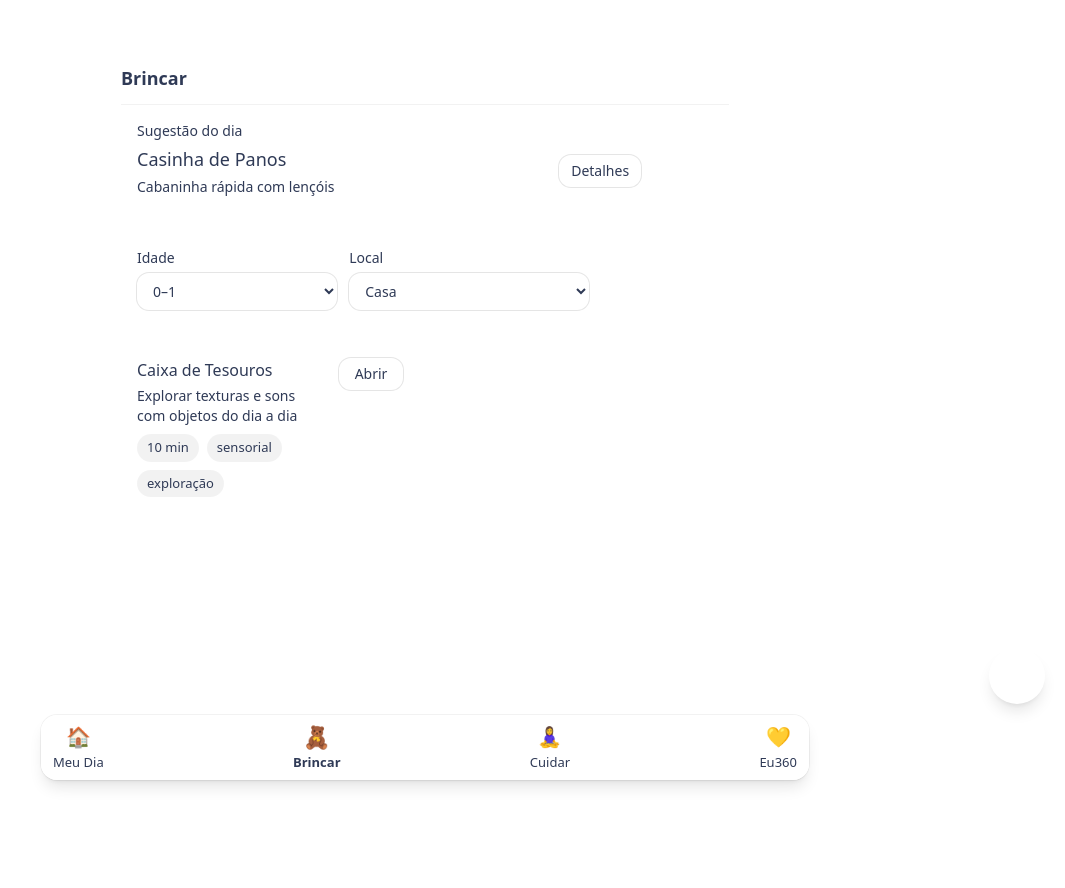
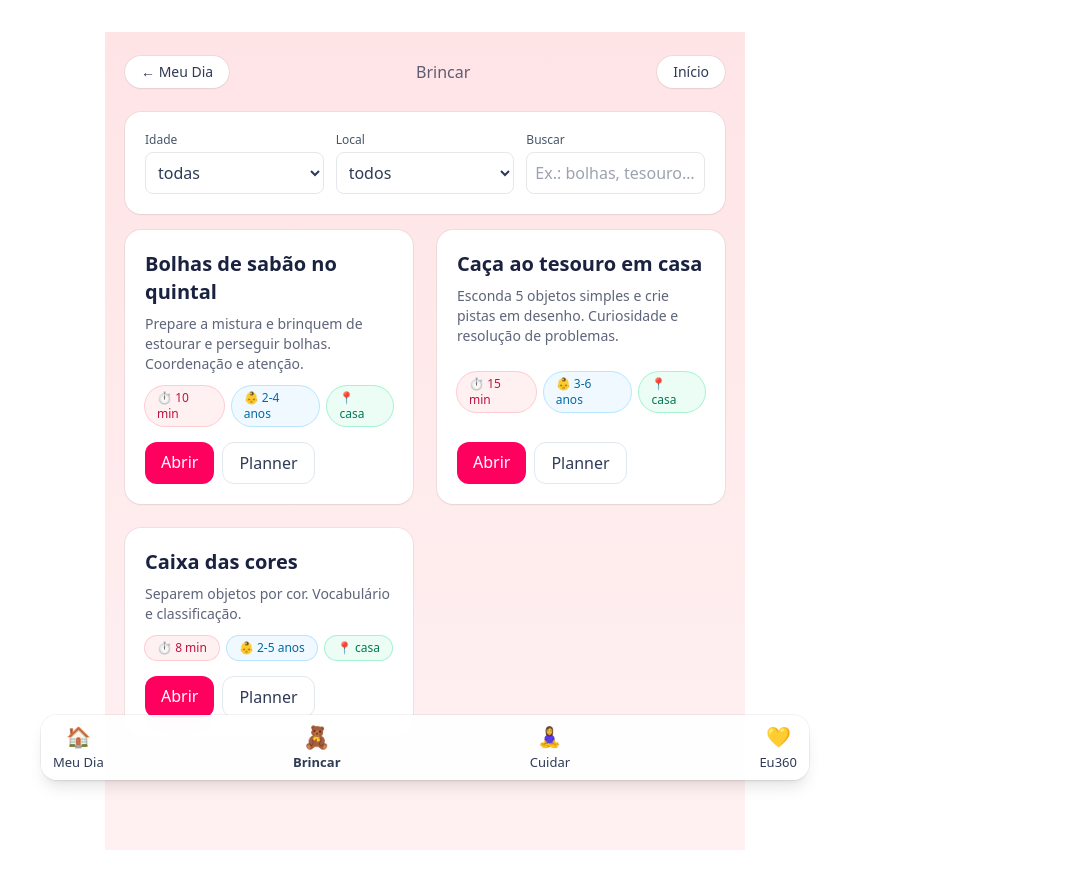
Before and after one commit to simonebrusco/materna360-app, a Next.js app in the folder materna360_starter/: page /brincar in a window 1280 px wide. Shown: the top 888 px of the page, without its empty margins (215-1280 px from the left). Before the commit the page ends 800 px from the top, so only its background shows below. Built offline with nearby package versions, Linux system fonts and the light colour scheme.

Commit message:
Update page.jsx

```diff
--- a/materna360_starter/app/brincar/page.jsx
+++ b/materna360_starter/app/brincar/page.jsx
@@ -1,282 +1,152 @@
-// materna360_starter/app/brincar/page.jsx
+// app/brincar/page.jsx
 "use client";
 
+import Link from "next/link";
 import { useMemo, useState } from "react";
-import Link from "next/link";
+import activities, { toActivityHref } from "@/lib/activities/index.js";
+import { filterByAge, filterByPlace } from "@/lib/activities/helpers.js";
 
-import AppBar from "../../components/AppBar";
-import GlassCard from "../../components/GlassCard";
+const AGE_OPTIONS = ["todas", "2-4", "3-6", "2-5", "livre"];
+const PLACE_OPTIONS = ["todos", "casa", "fora"];
 
-import * as Acts from "../../lib/activities";
-import { addPlannerItem } from "../../lib/planner";
-import { toast } from "../../lib/toast";
+export default function BrincarPage() {
+  const [age, setAge] = useState("todas");
+  const [place, setPlace] = useState("todos");
+  const [q, setQ] = useState("");
 
-const ACTIVITIES = Array.isArray(Acts.ACTIVITIES) ? Acts.ACTIVITIES : (Acts.activities || []);
-const AGE_BUCKETS = Acts.AGE_BUCKETS || [
-  { id: "0-1", label: "0–1" },
-  { id: "2-3", label: "2–3" },
-  { id: "4-5", label: "4–5" },
-  { id: "6-7", label: "6–7" },
-  { id: "8+",  label: "8+"  },
-];
-const PLACES = Acts.PLACES || [
-  { id: "casa",        label: "Casa" },
-  { id: "parque",      label: "Parque" },
-  { id: "escola",      label: "Escola" },
-  { id: "ao-ar-livre", label: "Ao ar livre" },
-];
-
-function safeFilterActivities(params) {
-  if (typeof Acts.filterActivities === "function") return Acts.filterActivities(params) || [];
-  const { age, place } = params;
-  return ACTIVITIES.filter(a => {
-    const okAge   = !a.ages   || a.ages.includes(age);
-    const okPlace = !a.places || a.places.includes(place);
-    return okAge && okPlace;
-  });
-}
-
-function Badge({ children }) {
-  return (
-    <span className="rounded-full bg-black/5 text-[13px] px-2.5 py-1">
-      {children}
-    </span>
+  const filtered = useMemo(() => {
+    let list = activities;
+    if (age !== "todas") list = filterByAge(list, age);
+    if (place !== "todos") list = filterByPlace(list, place);
+    if (q.trim()) {
+      const term = q.toLowerCase();
+      list = list.filter(
+        (a) =>
+          a.title.toLowerCase().includes(term) ||
+          (a.desc || "").toLowerCase().includes(term)
       );
     }
-
-// Ideias rápidas (geradas conforme idade/local)
-function quickIdeas(age, place) {
-  const base = {
-    "0-1": ["Explorar texturas com panos", "Cantiga com toques suaves", "Olhar figuras grandes"],
-    "2-3": ["Caça às cores pela casa", "Construir uma torre de 6 blocos", "Pintura com água no muro"],
-    "4-5": ["História maluca em 5 frases", "Pista de fita crepe", "Jogo de rimas"],
-    "6-7": ["Labirinto com cordas (leve)", "Mapa do tesouro do quarto", "Teatro com bonecos"],
-    "8+":  ["HQ rápida em 4 quadros", "Desafio de origami simples", "Coreografia de 30 segundos"],
-  }[age] || ["Brincadeira livre guiada", "Desenho de observação", "Jogo de mímica"];
-
-  const localHint = {
-    "casa": "que caiba no espaço da sala",
-    "parque": "aproveitando gramado/bancos",
-    "escola": "em duplas ou trio",
-    "ao-ar-livre": "com vento/sol à vista",
-  }[place];
-
-  return base.map((t) => (localHint ? `${t} (${localHint})` : t));
-}
-
-export default function BrincarPage() {
-  const defaultAge = AGE_BUCKETS[0]?.id ?? "2-3";
-  const defaultPlace = PLACES[0]?.id ?? "casa";
-
-  const [age, setAge] = useState(defaultAge);
-  const [place, setPlace] = useState(defaultPlace);
-  const [showQuick, setShowQuick] = useState(false);
-  const [myIdea, setMyIdea] = useState("");
-
-  const suggestion = useMemo(() => {
-    const len = ACTIVITIES.length || 1;
-    const idx = Math.floor(0.37 * len) % len;
-    return ACTIVITIES[idx] ?? {
-      slug: "surpresa",
-      title: "Atividade surpresa",
-      subtitle: "Divirtam-se juntas por alguns minutos.",
-    };
-  }, []);
-
-  const list = useMemo(() => safeFilterActivities({ age, place }).slice(0, 12), [age, place]);
-
-  function saveToPlanner(title) {
-    if (!title) return;
-    addPlannerItem("filhos", title);
-    toast("Atividade salva no Planner 💾");
-    if (typeof window !== "undefined") {
-      window.dispatchEvent(new CustomEvent("m360:win", { detail: { type: "badge", name: "Exploradora" } }));
-    }
-  }
-
-  const ideas = useMemo(() => quickIdeas(age, place), [age, place]);
+    return list;
+  }, [age, place, q]);
 
   return (
-    <main className="mx-auto max-w-3xl px-4 py-5">
-      <AppBar title="Brincar" />
-
-      {/* Sugestão do dia */}
-      <GlassCard className="p-4 mb-4">
-        <div className="text-sm text-[var(--ink-soft)] mb-1">Sugestão do dia</div>
-        <div className="flex items-center justify-between gap-4">
-          <div className="min-w-0">
-            <div className="text-lg font-medium truncate">{suggestion.title}</div>
-            {suggestion.subtitle && (
-              <div className="text-sm text-[var(--ink-soft)] mt-1 truncate">{suggestion.subtitle}</div>
-            )}
+    <main className="min-h-screen bg-gradient-to-b from-rose-100 to-rose-50">
+      <header className="mx-auto max-w-5xl px-5 pt-6 flex items-center justify-between">
+        <Link
+          href="/meu-dia"
+          className="rounded-full bg-white px-4 py-1.5 text-sm ring-1 ring-black/5 shadow-sm"
+        >
+          ← Meu Dia
+        </Link>
+        <div className="text-sm md:text-base font-medium text-[#1A2240]/70">
+          Brincar
         </div>
-          <div className="flex gap-2 shrink-0">
-            {suggestion.slug && (
         <Link
-                href={`/brincar/${suggestion.slug}`}
-                className="rounded-xl bg-white ring-1 ring-black/10 px-3 py-1.5 text-sm"
+          href="/"
+          className="rounded-full bg-white px-4 py-1.5 text-sm ring-1 ring-black/5 shadow-sm"
         >
-                Detalhes
+          Início
         </Link>
-            )}
-            <button
-              onClick={() => saveToPlanner(suggestion.title)}
-              className="rounded-xl bg-[var(--brand)] text-white px-3 py-1.5 text-sm"
-            >
-              Salvar
-            </button>
-          </div>
-        </div>
-      </GlassCard>
+      </header>
 
       {/* Filtros */}
-      <GlassCard className="p-4 mb-4">
-        <div className="flex flex-wrap gap-3 items-end">
-          <div className="grow min-w-[160px]">
-            <label className="text-sm text-[var(--ink-soft)]">Idade</label>
+      <section className="mx-auto max-w-5xl px-5 pt-6">
+        <div className="rounded-2xl bg-white ring-1 ring-black/5 shadow-sm p-4 md:p-5">
+          <div className="grid grid-cols-1 md:grid-cols-3 gap-3">
+            <label className="flex flex-col gap-1">
+              <span className="text-xs text-slate-600">Idade</span>
               <select
                 value={age}
                 onChange={(e) => setAge(e.target.value)}
-              className="mt-1 w-full rounded-xl bg-white ring-1 ring-black/10 px-3 py-2 text-sm"
+                className="rounded-lg border p-2 bg-white"
               >
-              {AGE_BUCKETS.map((a) => (
-                <option key={a.id} value={a.id}>{a.label}</option>
+                {AGE_OPTIONS.map((o) => (
+                  <option key={o} value={o}>
+                    {o}
+                  </option>
                 ))}
               </select>
-          </div>
+            </label>
 
-          <div className="grow min-w-[160px]">
-            <label className="text-sm text-[var(--ink-soft)]">Local</label>
+            <label className="flex flex-col gap-1">
+              <span className="text-xs text-slate-600">Local</span>
               <select
                 value={place}
                 onChange={(e) => setPlace(e.target.value)}
-              className="mt-1 w-full rounded-xl bg-white ring-1 ring-black/10 px-3 py-2 text-sm"
+                className="rounded-lg border p-2 bg-white"
               >
-              {PLACES.map((p) => (
-                <option key={p.id} value={p.id}>{p.label}</option>
+                {PLACE_OPTIONS.map((o) => (
+                  <option key={o} value={o}>
+                    {o}
+                  </option>
                 ))}
               </select>
+            </label>
+
+            <label className="flex flex-col gap-1 md:col-span-1">
+              <span className="text-xs text-slate-600">Buscar</span>
+              <input
+                value={q}
+                onChange={(e) => setQ(e.target.value)}
+                placeholder="Ex.: bolhas, tesouro…"
+                className="rounded-lg border p-2 bg-white"
+              />
+            </label>
+          </div>
+        </div>
+      </section>
+
+      {/* Lista */}
+      <section className="mx-auto max-w-5xl px-5 pt-4 pb-28 grid grid-cols-1 md:grid-cols-2 gap-4 md:gap-6">
+        {filtered.map((a) => (
+          <article
+            key={a.id}
+            className="rounded-2xl bg-white ring-1 ring-black/5 shadow-sm p-4 md:p-5 flex flex-col justify-between"
+          >
+            <div>
+              <h3 className="text-lg md:text-xl font-semibold text-[#1A2240]">
+                {a.title}
+              </h3>
+              <p className="mt-2 text-sm text-[#1A2240]/70">{a.desc}</p>
             </div>
 
-          <div className="shrink-0">
-            <button
-              onClick={() => {/* useMemo já refiltra */}}
-              className="rounded-xl bg-[var(--brand)] text-white px-4 py-2 text-sm"
-            >
-              Gerar Ideias
-            </button>
-          </div>
+            <div className="mt-3 flex items-center gap-2 text-xs">
+              <span className="inline-flex items-center gap-1 rounded-full bg-rose-50 text-rose-700 px-3 py-1 ring-1 ring-rose-200">
+                ⏱️ {a.time} min
+              </span>
+              <span className="inline-flex items-center gap-1 rounded-full bg-sky-50 text-sky-700 px-3 py-1 ring-1 ring-sky-200">
+                👶 {a.age} anos
+              </span>
+              {a.place ? (
+                <span className="inline-flex items-center gap-1 rounded-full bg-emerald-50 text-emerald-700 px-3 py-1 ring-1 ring-emerald-200">
+                  📍 {a.place}
+                </span>
+              ) : null}
             </div>
 
-        {!list.length && (
-          <p className="text-sm text-[var(--ink-soft)] mt-3">
-            Use os filtros para ver ideias. Assim que você salvar uma atividade, ela aparece no Planner. 💛
-          </p>
-        )}
-      </GlassCard>
-
-      {/* Lista */}
-      <div className="grid grid-cols-1 md:grid-cols-2 gap-3">
-        {list.map((a) => (
-          <GlassCard key={a.slug || a.title} className="p-4">
-            <div className="flex items-start justify-between gap-3">
-              <div className="min-w-0">
-                <div className="text-base font-medium truncate">{a.title}</div>
-                {a.subtitle && <div className="text-sm text-[var(--ink-soft)] mt-1 line-clamp-2">{a.subtitle}</div>}
-
-                <div className="flex flex-wrap gap-2 mt-2">
-                  {a.duration && <Badge>{a.duration} min</Badge>}
-                  {Array.isArray(a.tags) && a.tags.slice(0, 3).map((t) => <Badge key={t}>{t}</Badge>)}
-                </div>
-              </div>
-
-              <div className="flex flex-col gap-2 shrink-0">
-                {a.slug && (
+            <div className="mt-4 flex gap-2">
               <Link
-                    href={`/brincar/${a.slug}`}
-                    className="rounded-xl bg-white ring-1 ring-black/10 px-3 py-1.5 text-sm text-center"
+                href={toActivityHref(a)}
+                className="px-4 py-2 rounded-xl bg-[#ff005e] text-white"
               >
                 Abrir
               </Link>
-                )}
-                <button
-                  onClick={() => saveToPlanner(a.title)}
-                  className="rounded-xl bg-[var(--brand)] text-white px-3 py-1.5 text-sm"
+              <Link
+                href="/meu-dia/planner"
+                className="px-4 py-2 rounded-xl bg-white border border-slate-200"
               >
-                  Salvar
-                </button>
+                Planner
+              </Link>
             </div>
-            </div>
-          </GlassCard>
+          </article>
         ))}
 
-        {!list.length && (
-          <GlassCard className="p-6 text-center text-[var(--ink-soft)]">
-            Nenhuma atividade para esse filtro por enquanto. Tente outro recorte de idade ou local. 🌿
-          </GlassCard>
-        )}
-      </div>
-
-      {/* FAB */}
-      <button
-        aria-label="Ideias rápidas"
-        onClick={() => setShowQuick(true)}
-        className="fixed bottom-24 right-5 rounded-full w-14 h-14 bg-[var(--brand)] text-white shadow-lg text-2xl"
-      >
-        +
-      </button>
-
-      {/* Painel de ideias rápidas */}
-      {showQuick && (
-        <div className="fixed inset-0 z-50">
-          {/* backdrop */}
-          <div className="absolute inset-0 bg-black/30" onClick={() => setShowQuick(false)} />
-          <div className="absolute left-1/2 -translate-x-1/2 bottom-20 w-[min(92vw,700px)]">
-            <GlassCard className="p-5">
-              <div className="flex items-start justify-between gap-3">
-                <div>
-                  <h3 className="text-lg font-semibold">Ideias rápidas</h3>
-                  <p className="text-sm text-[var(--ink-soft)]">Geradas para {AGE_BUCKETS.find(a=>a.id===age)?.label} • {PLACES.find(p=>p.id===place)?.label}</p>
-                </div>
-                <button onClick={() => setShowQuick(false)} className="rounded-xl bg-white ring-1 ring-black/10 px-3 py-1.5 text-sm">Fechar</button>
-              </div>
-
-              <div className="mt-3 space-y-2">
-                {ideas.slice(0,3).map((t) => (
-                  <div key={t} className="flex items-center justify-between gap-3 rounded-xl bg-white ring-1 ring-black/10 px-3 py-2">
-                    <div className="text-sm">{t}</div>
-                    <button
-                      onClick={() => saveToPlanner(t)}
-                      className="rounded-lg bg-[var(--brand)] text-white px-3 py-1.5 text-sm"
-                    >
-                      Salvar
-                    </button>
-                  </div>
-                ))}
-              </div>
-
-              <div className="mt-4 border-t pt-4">
-                <label className="text-sm text-[var(--ink-soft)]">Anotar minha brincadeira</label>
-                <div className="mt-1 flex gap-2">
-                  <input
-                    value={myIdea}
-                    onChange={(e)=>setMyIdea(e.target.value)}
-                    placeholder="Ex.: Teatro das fantoches com meias"
-                    className="flex-1 rounded-xl bg-white ring-1 ring-black/10 px-3 py-2 text-sm"
-                  />
-                  <button
-                    onClick={() => { saveToPlanner(myIdea); setMyIdea(""); setShowQuick(false); }}
-                    className="rounded-xl bg-[var(--brand)] text-white px-4 py-2 text-sm"
-                    disabled={!myIdea.trim()}
-                  >
-                    Adicionar
-                  </button>
-                </div>
-              </div>
-            </GlassCard>
-          </div>
+        {filtered.length === 0 && (
+          <div className="col-span-full rounded-2xl bg-white ring-1 ring-black/5 shadow-sm p-6 text-center text-slate-600">
+            Nenhuma atividade encontrada com os filtros atuais.
           </div>
         )}
+      </section>
     </main>
   );
 }
```
Lines whose indentation alone changed are shown as unchanged.
